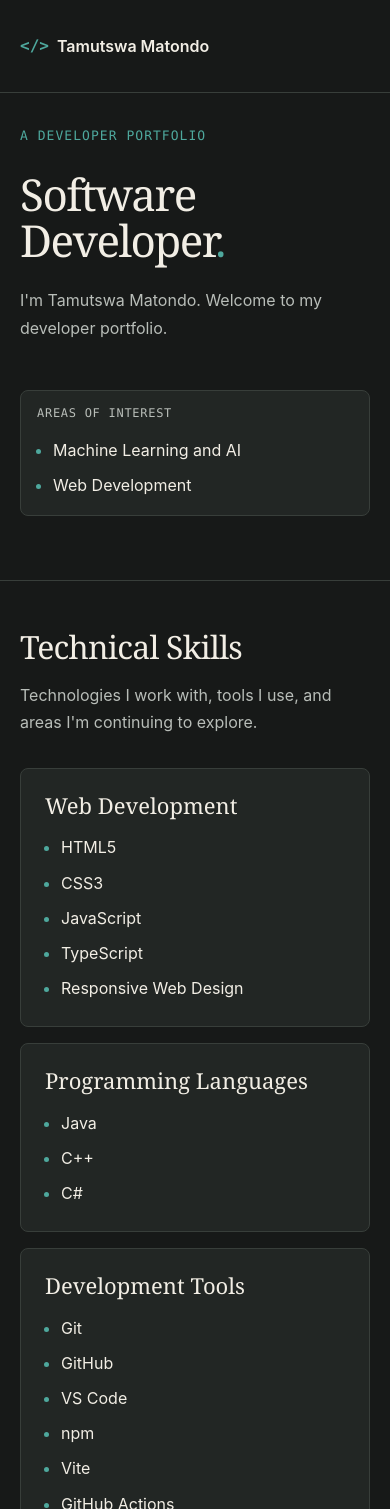
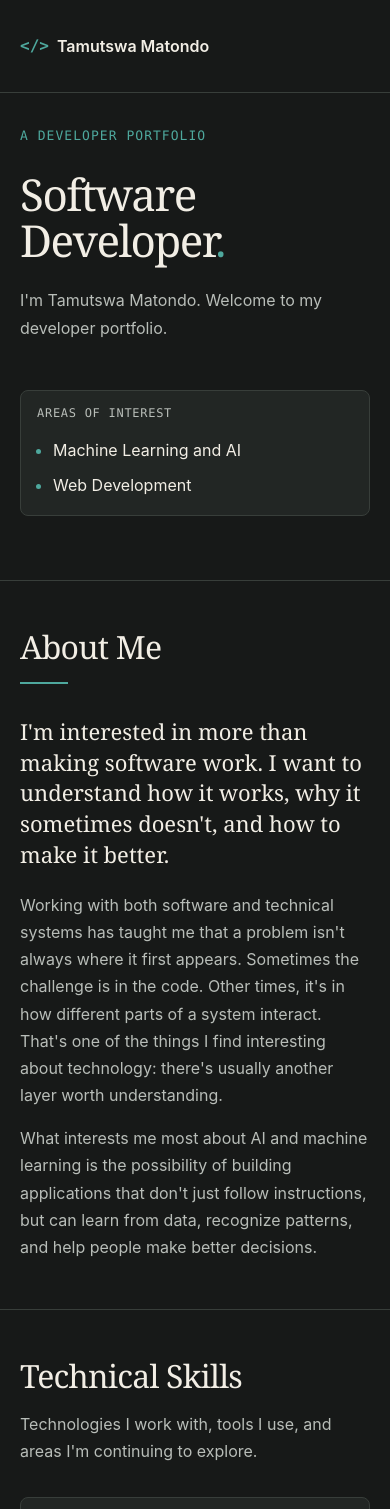
Before and after one commit to tamutswamatondoo/portfolio, a React app: page / in a window 390 px wide. Shown: the top 1509 px of the page. Built offline with nearby package versions, Linux system fonts and the light colour scheme; the HTML template or start-up script is replaced by a standard one.

Commit message:
Add responsive About Me section

```diff
--- a/src/App.css
+++ b/src/App.css
@@ -211,6 +211,59 @@
   }
 }
 
+.about {
+  border-top: var(--border-width) solid var(--color-border);
+}
+
+.about-layout {
+  display: grid;
+  gap: var(--space-4);
+  min-width: 0;
+}
+
+.about-heading h2 {
+  margin-bottom: 0;
+  font-size: clamp(2rem, 5vw, 3rem);
+  letter-spacing: -0.025em;
+}
+
+.about-heading::after {
+  display: block;
+  width: var(--space-5);
+  height: 2px;
+  margin-top: var(--space-2);
+  background: var(--color-accent);
+  content: '';
+}
+
+.about-copy {
+  min-width: 0;
+  max-width: 46rem;
+}
+
+.about-copy p {
+  color: var(--color-text-muted);
+}
+
+.about-copy p:last-child {
+  margin-bottom: 0;
+}
+
+.about-copy .about-lead {
+  color: var(--color-text);
+  font-family: var(--font-heading);
+  font-size: clamp(1.375rem, 3vw, 1.75rem);
+  line-height: 1.4;
+}
+
+@media (min-width: 800px) {
+  .about-layout {
+    grid-template-columns: minmax(12rem, 0.65fr) minmax(0, 1.35fr);
+    gap: var(--space-6);
+    align-items: start;
+  }
+}
+
 .skills {
   border-top: var(--border-width) solid var(--color-border);
 }
--- a/src/App.tsx
+++ b/src/App.tsx
@@ -1,3 +1,4 @@
+import { About } from './components/About'
 import { Skills } from './components/Skills'
 import './App.css'
 
@@ -35,6 +36,7 @@ function App() {
             </div>
           </div>
         </section>
+        <About />
         <Skills />
       </main>
 
--- /dev/null
+++ b/src/components/About.tsx
@@ -0,0 +1,21 @@
+import { ABOUT_PARAGRAPHS } from '../data/portfolioData'
+
+export function About() {
+  return (
+    <section id="about" className="about section" aria-labelledby="about-title">
+      <div className="container about-layout">
+        <header className="about-heading">
+          <h2 id="about-title">About Me</h2>
+        </header>
+
+        <div className="about-copy">
+          {ABOUT_PARAGRAPHS.map((paragraph, index) => (
+            <p className={index === 0 ? 'about-lead' : undefined} key={paragraph}>
+              {paragraph}
+            </p>
+          ))}
+        </div>
+      </div>
+    </section>
+  )
+}
--- a/src/data/portfolioData.ts
+++ b/src/data/portfolioData.ts
@@ -1,3 +1,9 @@
+export const ABOUT_PARAGRAPHS = [
+  `I'm interested in more than making software work. I want to understand how it works, why it sometimes doesn't, and how to make it better.`,
+  `Working with both software and technical systems has taught me that a problem isn't always where it first appears. Sometimes the challenge is in the code. Other times, it's in how different parts of a system interact. That's one of the things I find interesting about technology: there's usually another layer worth understanding.`,
+  `What interests me most about AI and machine learning is the possibility of building applications that don't just follow instructions, but can learn from data, recognize patterns, and help people make better decisions.`,
+] as const
+
 export const SKILL_CATEGORIES = [
   {
     title: 'Web Development',
```
